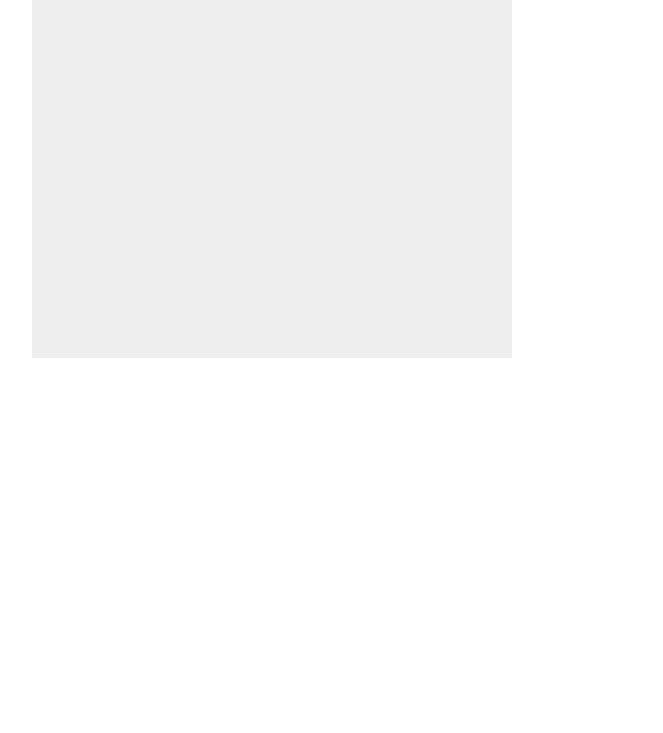
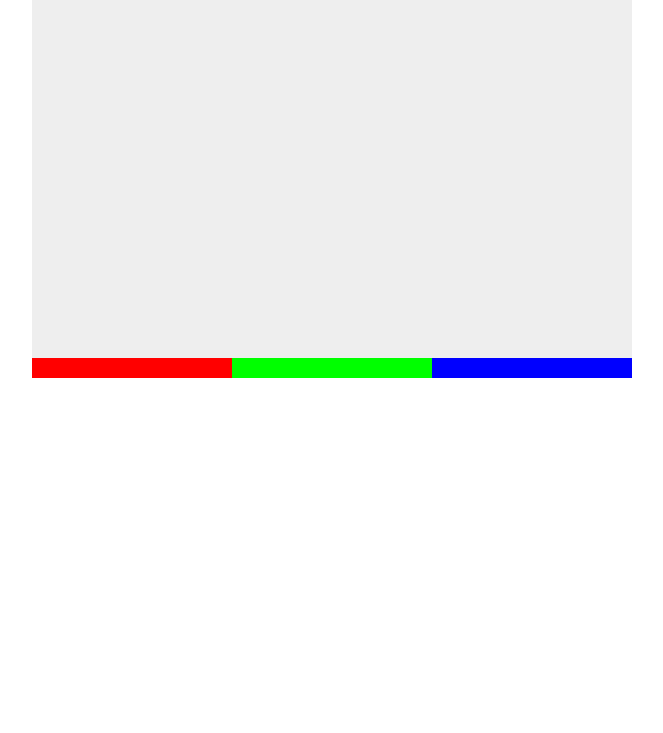
Before and after one commit to Zerneax/js13kGames, a plain HTML site: page src/index.html in a window 1280 px wide. Shown: the part 67-800 px from the top of the page, without its empty margins (292-955 px from the left). Drawn offline with Linux system fonts and the light colour scheme.

Commit message:
add receptacles

```diff
--- a/src/hackYourNeighbours.js
+++ b/src/hackYourNeighbours.js
@@ -5,7 +5,14 @@ var ctx = canvas.getContext("2d");
 var ballX = canvas.width/2;
 var ballY = 10;
 
+// receptacle informations
+var receptacles = [];
+var widthReceptacle = canvas.width/3;
+var heightReceptacle = 20;
+
 drawBall();
+initReceptacle();
+drawReceptacles();
 
 function drawBall() {
   ctx.beginPath();
@@ -14,3 +21,44 @@ function drawBall() {
   ctx.fill();
   ctx.closePath();
 }
+
+function initReceptacle() {
+  for(var i = 0; i < 3; i ++)
+  {
+
+    var r = {
+      x: i * widthReceptacle,
+      y: canvas.height - heightReceptacle,
+      color: returnColor(i)
+    }
+    receptacles[i] = r;
+  }
+}
+
+function returnColor(i) {
+  switch (i) {
+    case 0:
+      return "#ff0000";
+      break;
+    case 1:
+      return "#00ff00";
+      break;
+    case 2:
+      return "#0000ff";
+      break;
+    default:
+    return "#ffffff";
+
+  }
+}
+
+function drawReceptacles() {
+  for(var i = 0; i < 3; i ++)
+  {
+    ctx.beginPath();
+    ctx.rect(receptacles[i].x, receptacles[i].y, widthReceptacle, heightReceptacle);
+    ctx.fillStyle = receptacles[i].color;
+    ctx.fill();
+    ctx.closePath();
+  }
+}
--- a/src/index.html
+++ b/src/index.html
@@ -2,7 +2,7 @@
 <bospeedY>
   <h1 class="center"> Hack Your Neighbours </h1>
   <div class="center">
-    <canvas id="myCanvas" width="480" height="380"></canvas>
+    <canvas id="myCanvas" width="600" height="400"></canvas>
   </div>
 </bospeedY>
 </html>
```
